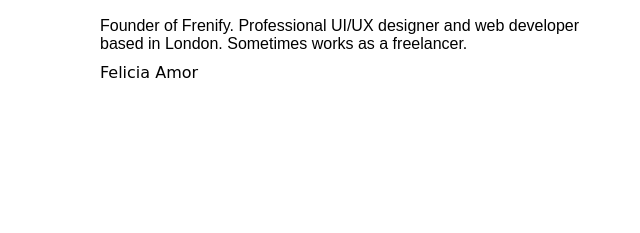
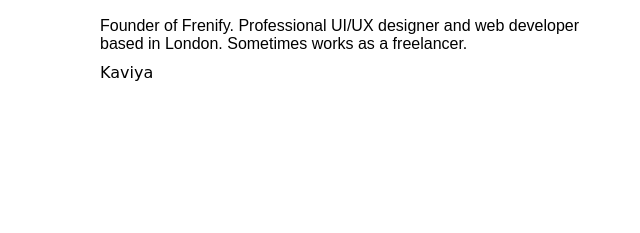
Before and after one commit to kaviyap20/kaviya, a plain HTML site: page index.html in a window 1280 px wide. Shown: the part 196-429 px from the top of the page, 640-1280 px from the left. Drawn offline with Linux system fonts and the light colour scheme.

Commit message:
Update index.html

```diff
--- a/index.html
+++ b/index.html
@@ -32,7 +32,7 @@
                 <div class="text">
                     <h2>WEBSITE DEVELOPER</h2>
                     <p>Founder of Frenify. Professional UI/UX designer and web developer based in London. Sometimes works as a freelancer.</p>
-                    <p class="signature">Felicia Amor</p>
+                    <p class="signature">Kaviya</p>
                 </div>
             </div>
         </main>
```
